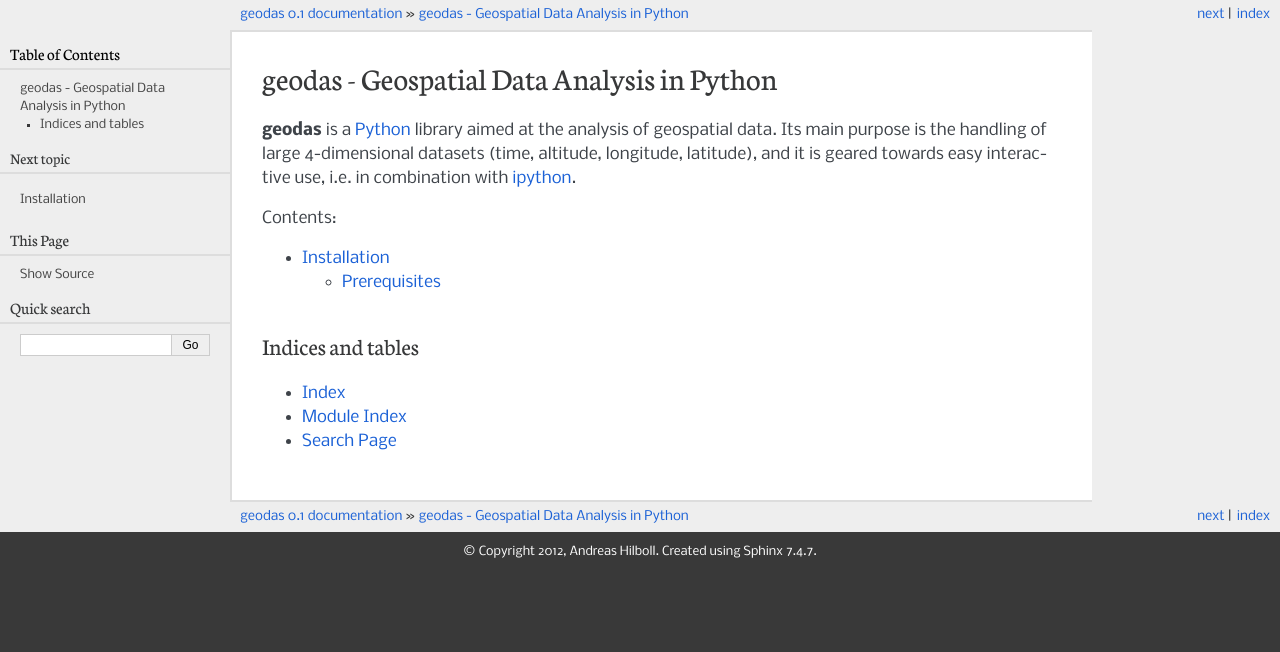
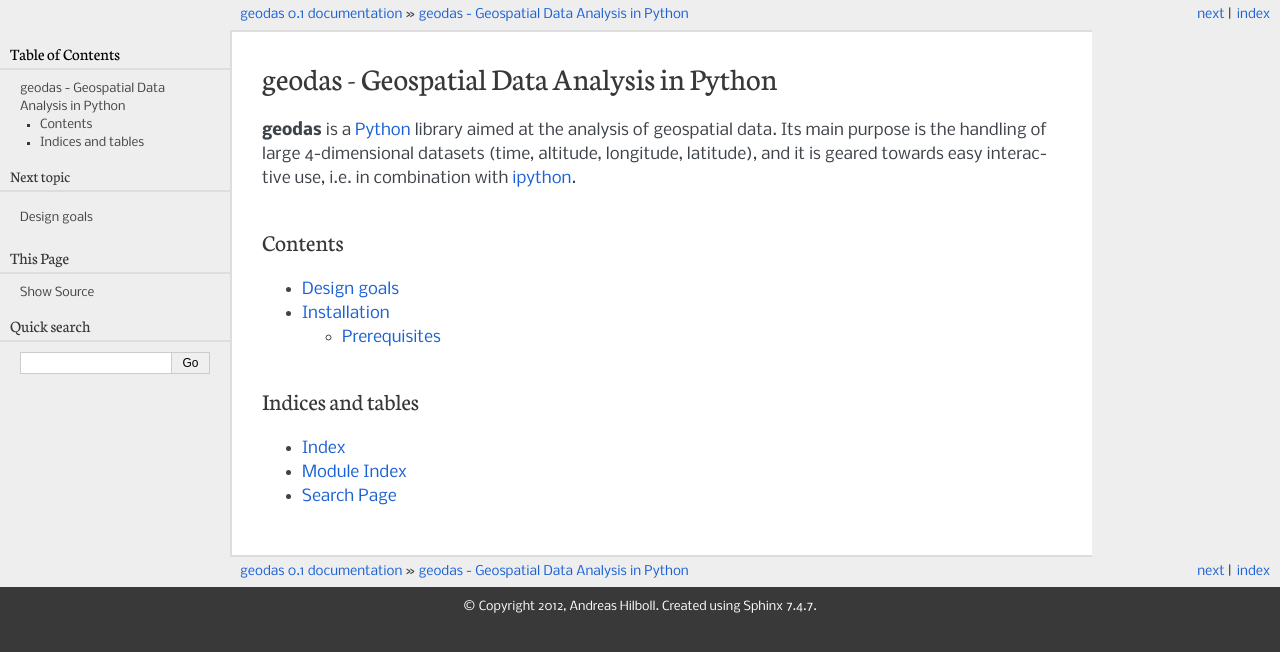
Before and after one commit to andreas-h/geodas, a Sphinx documentation site: the page built from doc/index.rst, in a window 1280 px wide. Shown: the top 652 px of the page. Built offline with Sphinx 7.4.7, drawn with Linux system fonts in a browser that asks for light colours; formulas are drawn with MathJax 3.

Commit message:
DOC: documentation stub

```diff
--- /dev/null
+++ b/doc/design.rst
@@ -0,0 +1,5 @@
+.. include:: shorthand.rst
+
+******************************************************************************
+Design goals
+******************************************************************************
--- a/doc/index.rst
+++ b/doc/index.rst
@@ -14,17 +14,19 @@
 longitude, latitude), and it is geared towards easy interactive use, i.e.
 in combination with ipython_.
 
-Contents:
+Contents
+==============================================================================
 
 .. toctree::
    :maxdepth: 2
 
+   design
    install
 
 
 
 Indices and tables
-==================
+==============================================================================
 
 * :ref:`genindex`
 * :ref:`modindex`
--- a/doc/install.rst
+++ b/doc/install.rst
@@ -9,3 +9,5 @@
 
 |geodas| heavily depends on the pandas_ library. Currently, the minimum
 version of pandas supported is ``0.9.0``.
+For efficient interactive use of |geodas|, we strongly suggest using ipython_
+at version at least ``0.13``.
```
